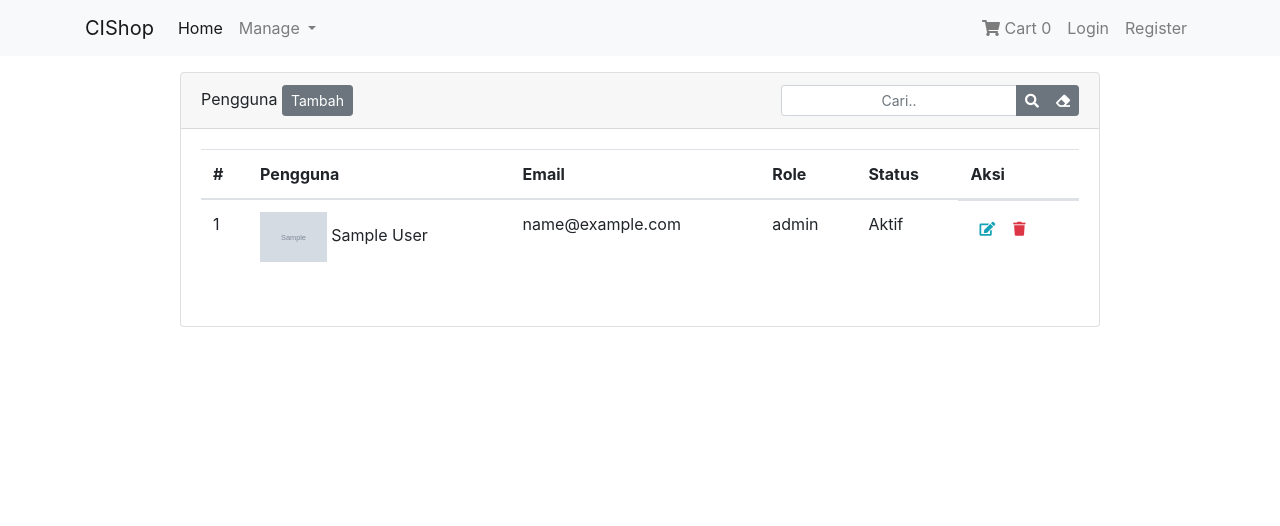
After one commit to DedeSnrwn13/ci-shop, a CodeIgniter app: page /database/user in a window 1280 px wide. The commit adds this page. Shown: the top 526 px of the page. Run offline with CodeIgniter, Linux system fonts and the light colour scheme; tables that the repository leaves empty or names only in its code hold one stand-in row (values such as "Sample post"); grey boxes marked "Sample" are stand-in pictures; some libraries are stand-ins or nearby versions.

Commit message:
Menampilkan Data Pengguna dengan Pagination

```diff
--- /dev/null
+++ b/application/controllers/User.php
@@ -0,0 +1,28 @@
+<?php
+
+defined('BASEPATH') OR exit('No direct script access allowed');
+
+class User extends MY_Controller
+{
+	public function __construct()
+	{
+		parent::__construct();
+		//Do your magic here
+	}
+
+	public function index($page = null)
+	{
+		$data['title'] = 'Admin: Pengguna';
+		$data['content'] = $this->user->paginate($page)->get();
+		$data['total_rows'] = $this->user->count();
+		$data['pagination'] = $this->user->makePagination(
+			base_url('user'), 2, $data['total_rows']
+		);
+		$data['page'] = 'pages/user/index';
+
+		$this->view($data);
+	}
+
+}
+
+/* End of file User.php */
--- /dev/null
+++ b/application/models/User_model.php
@@ -0,0 +1,71 @@
+<?php
+
+defined('BASEPATH') OR exit('No direct script access allowed');
+
+class User_model extends MY_Model
+{
+	public function getDefaultValues()
+	{
+		return [
+			'name' => '',
+			'email' => '',
+			'role' => '',
+			'is_active' => ''
+		];
+	}
+
+	public function getValidationRules()
+	{
+		$validationRules = [
+			[
+				'field' => 'name',
+				'label' => 'Nama',
+				'rules' => 'trim|required'
+			],
+			[
+				'field' => 'email',
+				'label' => 'E-Mail',
+				'rules' => 'trim|required|valid_email|callback_unique_email'
+			],
+			[
+				'field' => 'role',
+				'label' => 'Role',
+				'rules' => 'required'
+			]
+		];
+
+		return $validationRules;
+	}
+
+	public function uploadImage($fieldName, $fileName)
+	{
+		$config = [
+			'upload_path' => './images/user',
+			'file_name' => $fileName,
+			'allowed_types' => 'jpg|gif|png|jpeg|JPG|PNG',
+			'max_size' => 1024,
+			'max_width' => 0,
+			'max_height' => 0,
+			'overwrite' => true,
+			'file_ext_tolower' => true
+		];
+
+		$this->load->library('upload', $config);
+
+		if ($this->upload->do_upload($fieldName)) {
+			return $this->upload->data();
+		} else {
+			$this->session->set_flashdata('image_error', $this->upload->display_errors('', ''));
+			return false;
+		}
+	}
+
+	public function deleteImage($fileName)
+	{
+		if (file_exists("./images/user/$fileName")) {
+			unlink("./images/user/$fileName");
+		}
+	}
+}
+
+/* End of file User_model.php */
--- a/application/views/layouts/_navbar.php
+++ b/application/views/layouts/_navbar.php
@@ -36,7 +36,7 @@
 					>
 					<a href="<?= base_url('product'); ?>" class="dropdown-item">Produk</a>
 					<a href="/admin-order.html" class="dropdown-item">Order</a>
-					<a href="/admin-users.html" class="dropdown-item">Pengguna</a>
+					<a href="<?= base_url('user'); ?>" class="dropdown-item">Pengguna</a>
 				</div>
 			</li>
 		</ul>
--- /dev/null
+++ b/application/views/pages/user/index.php
@@ -0,0 +1,88 @@
+<main role="main" class="container">
+	<?php $this->load->view('layouts/_alert') ?>
+	<div class="row">
+	<div class="col-md-10 mx-auto">
+		<div class="card">
+		<div class="card-header">
+			<span>Pengguna</span>
+			<a href="/admin-users-form.html" class="btn btn-sm btn-secondary"
+			>Tambah</a
+			>
+			<div class="float-right">
+			<form action="">
+				<div class="input-group">
+				<input
+					type="text"
+					class="form-control form-control-sm text-center"
+					placeholder="Cari.."
+				/>
+				<div class="input-group-append">
+					<button class="btn btn-secondary btn-sm" type="submit">
+					<i class="fas fa-search"></i>
+					</button>
+					<a href="#" class="btn btn-secondary btn-sm">
+					<i class="fas fa-eraser"></i>
+					</a>
+				</div>
+				</div>
+			</form>
+			</div>
+		</div>
+		<div class="card-body">
+			<table class="table">
+			<thead>
+				<tr>
+				<th scope="col">#</th>
+				<th scope="col">Pengguna</th>
+				<th scope="col">Email</th>
+				<th scope="col">Role</th>
+				<th scope="col">Status</th>
+				<th scope="col">Aksi</th>
+				</tr>
+			</thead>
+			<tbody>
+				<?php $no = 0; foreach ($content as $row) : $no++;?>
+				<tr>
+				<td><?= $no ?></td>
+				<td>
+					<p>
+					<img
+						src="<?= $row->image ? base_url("images/user/$row->image") : base_url("images/user/avatar.png"); ?>"
+						alt=""
+						height="50"
+					/>
+					<?= $row->name ?>
+					</p>
+				</td>
+				<td><?= $row->email ?></td>
+				<td><?= $row->role ?></td>
+				<td><?= $row->is_active ? 'Aktif' : 'Tidak Aktif' ?></td>
+				<td class="d-flex">
+					<a href="#">
+						<button class="btn btn-sm">
+						<i class="fas fa-edit text-info"></i>
+						</button>
+					</a>
+					<form action="#">
+						<button
+							class="btn btn-sm"
+							type="submit"
+							onclick="return confirm('Are you sure?');"
+						>
+							<i class="fas fa-trash text-danger"></i>
+						</button>
+					</form>
+				</td>
+				</tr>
+				<?php endforeach ?>
+			</tbody>
+			</table>
+
+			<nav aria-label="Page navigation example">
+				<?= $pagination ?>
+			</nav>
+		</div>
+		</div>
+	</div>
+	</div>
+</main>
```
Also changed, not shown: images/user/avatar.png (added).
